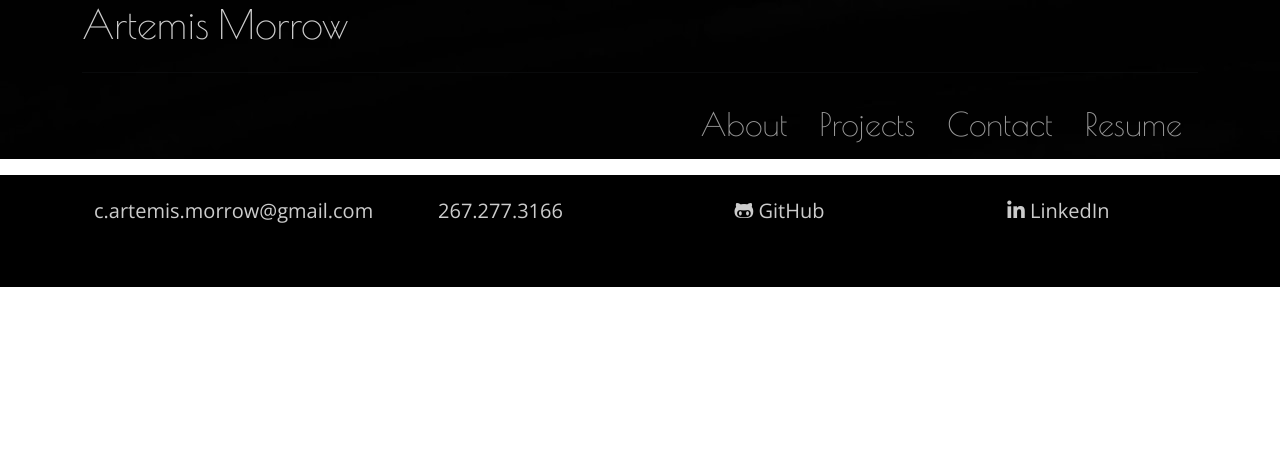
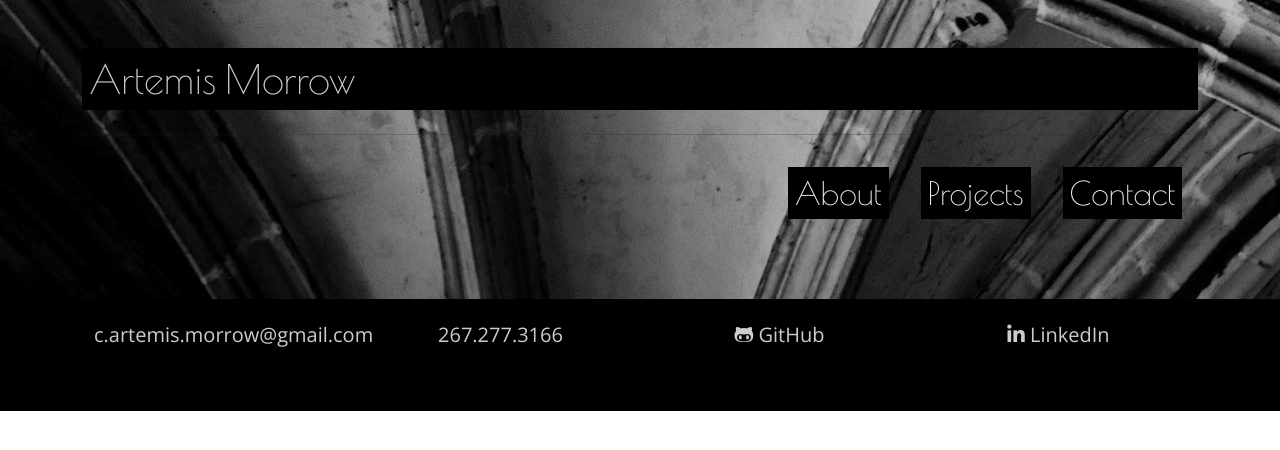
Before and after one commit to artemissorrow/react-portfolio, a React (Create React App) app: page / in a window 1280 px wide. Shown: the top 450 px of the page. Built offline with nearby package versions, Linux system fonts and the light colour scheme.

Commit message:
background image finally working

```diff
--- a/src/App.css
+++ b/src/App.css
@@ -1,6 +1,9 @@
 h1 {
     font-family: 'Poiret One', sans-serif;
+    font-size: 400%;
     color: #cccccc;
+    background-color: #000000;
+    padding: 7px;
 }
 
 .jumbotron {
@@ -9,7 +12,9 @@ h1 {
 
 h2 {
     font-family: 'Poiret One', sans-serif;
-    color: #999999;
+    color: #eeeeee;
+    background-color: #000000;
+    padding: 7px;
 }
 
 .footer {
--- a/src/components/Header.js
+++ b/src/components/Header.js
@@ -3,7 +3,7 @@ import background from "../assets/adrien-olichon-unsplash.jpg"
 
 function Header () {
   return (
-    <div className='jumbotron jumbotron-fluid custom-jumbotron' style={{ backgroundImage: `url(${background})` }}>
+    <div className='jumbotron jumbotron-fluid custom-jumbotron py-5' style={{ backgroundImage: `url(${background})` }}>
       <div className='container'>
         <h1>Artemis Morrow</h1>
         <hr className="my-4" />
@@ -24,11 +24,11 @@ function Header () {
               <h2>Contact</h2>
               </a>
             </li>
-            <li className='nav-item'>
+            {/* <li className='nav-item'>
               <a className='nav-link' href='#'>
               <h2>Resume</h2>
               </a>
-            </li>
+            </li> */}
           </ul>
         </p>
       </div>
```
Also changed, not shown: src/assets/adrien-olichon-unsplash.jpg, src/assets/kelly-sikkema-unsplash.jpg (deleted).
